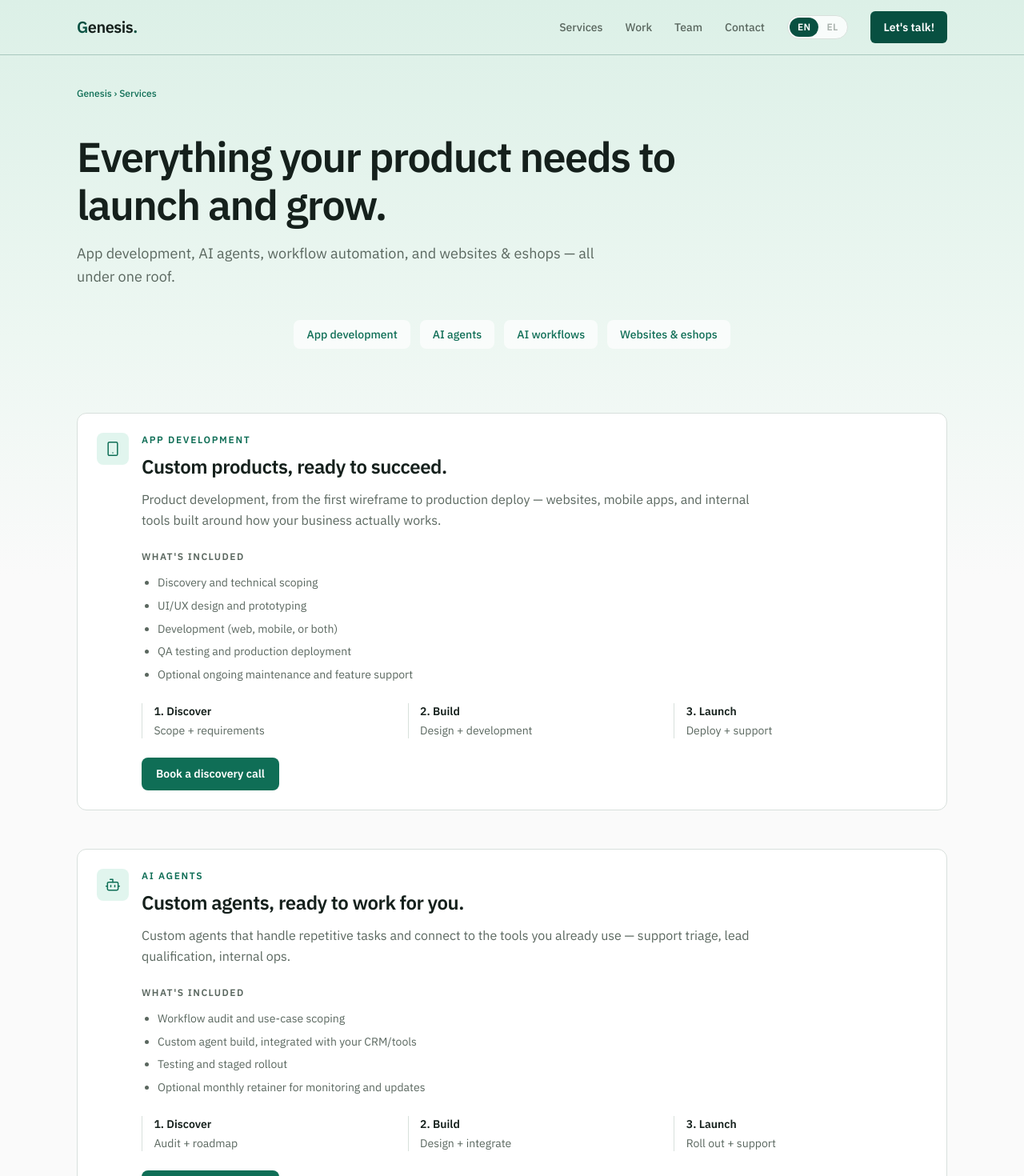
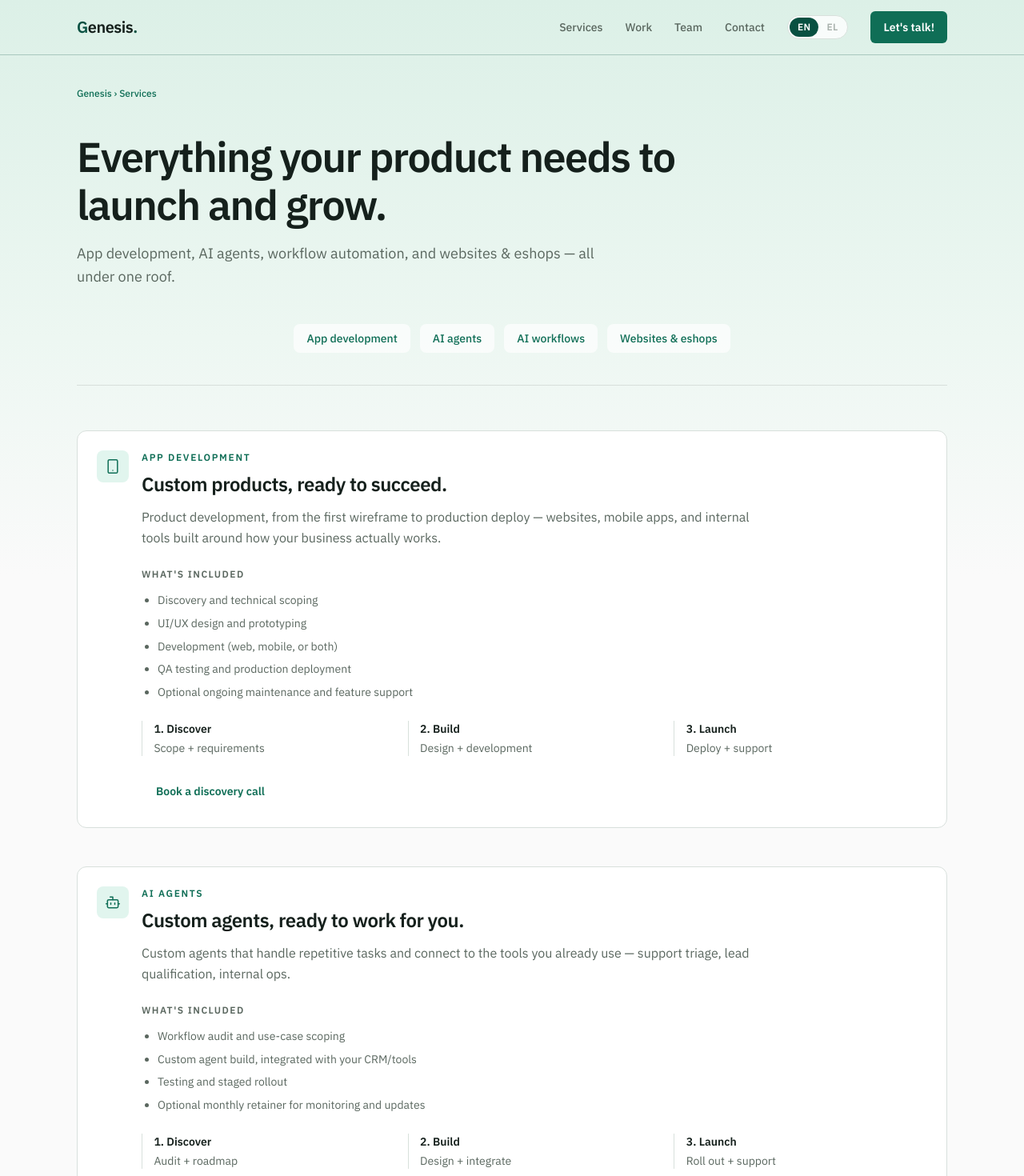
Before and after one commit to TasosPateritsas/genesis-landing, a Next.js app: page /services in a window 1280 px wide. Shown: the top 1470 px of the page at 80% size. Built offline with nearby package versions, Linux system fonts and the light colour scheme.

Commit message:
AGE-3 comment 10: align services spacing and primary button hovers
Add the chip divider with the specified gaps, switch in-card CTAs to the chip hover treatment, and darken homepage Let's talk buttons to #085041.

Co-authored-by: TasosPateritsas <TasosPateritsas@users.noreply.github.com>

```diff
--- a/src/app/globals.css
+++ b/src/app/globals.css
@@ -287,12 +287,23 @@ body {
   display: inline-flex;
   align-items: center;
   margin-top: 1.5rem;
-  border-radius: 8px;
-  background-color: #0f6e56;
   padding: 10px 18px;
-  color: #ffffff;
   font-size: 0.875rem;
   font-weight: 600;
+}
+
+.services-chips {
+  margin-top: 45px;
+}
+
+.services-divider {
+  margin-top: 40px;
+  border: 0;
+  border-top: 0.5px solid rgba(0, 0, 0, 0.1);
+}
+
+.services-blocks {
+  margin-top: 56px;
 }
 
 .services-closing {
@@ -310,11 +321,14 @@ body {
   color: #085041;
 }
 
-.btn-primary {
+.services-closing-cta {
   border: none;
   border-radius: 8px;
+  padding: 10px 22px;
+}
+
+.btn-primary {
   background-color: #0f6e56;
-  padding: 10px 22px;
   color: #ffffff;
   transition: background-color 150ms;
 }
--- a/src/components/Header.tsx
+++ b/src/components/Header.tsx
@@ -51,7 +51,7 @@ export function Header() {
           <LanguageToggle />
           <Link
             href="/#contact"
-            className="inline-flex h-10 items-center rounded-md bg-accent px-4 text-sm font-semibold text-white transition-colors hover:bg-accent-hover"
+            className="btn-primary inline-flex h-10 items-center rounded-md px-4 text-sm font-semibold"
           >
             {t.nav.cta}
           </Link>
@@ -107,7 +107,7 @@ export function Header() {
             <li className="pt-1">
               <Link
                 href="/#contact"
-                className="flex h-11 items-center justify-center rounded-md bg-accent text-sm font-semibold text-white"
+                className="btn-primary flex h-11 items-center justify-center rounded-md text-sm font-semibold"
                 onClick={() => setOpen(false)}
               >
                 {t.nav.cta}
--- a/src/components/Hero.tsx
+++ b/src/components/Hero.tsx
@@ -33,7 +33,7 @@ export function Hero() {
           <div className="mt-9 flex flex-col gap-3 sm:flex-row sm:items-center">
             <a
               href="#contact"
-              className="inline-flex h-12 items-center justify-center rounded-md bg-accent px-6 text-sm font-semibold text-white transition-colors hover:bg-accent-hover"
+              className="btn-primary inline-flex h-12 items-center justify-center rounded-md px-6 text-sm font-semibold"
             >
               {t.hero.primaryCta}
             </a>
--- a/src/components/ServiceDetail.tsx
+++ b/src/components/ServiceDetail.tsx
@@ -59,7 +59,7 @@ export function ServiceDetail({ block, includedLabel, cta, from }: ServiceDetail
               ))}
             </ol>
 
-            <Link href="/#contact" className="service-inline-cta">
+            <Link href="/#contact" className="service-chip service-inline-cta">
               {cta}
             </Link>
           </div>
--- a/src/components/ServicesPage.tsx
+++ b/src/components/ServicesPage.tsx
@@ -18,7 +18,7 @@ export function ServicesPage() {
       <LocaleDocumentMeta title={page.metaTitle} description={page.metaDescription} />
       <Header />
       <main className="services-page pt-16 md:pt-[4.25rem]">
-        <div className="section-pad container-narrow pb-16 pt-8 md:pb-20 md:pt-10">
+        <div className="section-pad container-narrow pt-8 md:pt-10">
           <p className="services-breadcrumb">{page.breadcrumb}</p>
 
           <h1 className="mt-10 max-w-3xl text-[clamp(2rem,4.2vw,3.25rem)] font-semibold leading-[1.15] tracking-[-0.03em] text-ink">
@@ -31,7 +31,7 @@ export function ServicesPage() {
 
           <nav
             aria-label={t.nav.services}
-            className="mt-10 flex flex-wrap justify-center gap-3"
+            className="services-chips flex flex-wrap justify-center gap-3"
           >
             {page.chips.map((chip) => (
               <a key={chip.href} href={chip.href} className="service-chip px-4 py-2 text-sm font-medium">
@@ -39,9 +39,10 @@ export function ServicesPage() {
               </a>
             ))}
           </nav>
+          <hr className="services-divider" />
         </div>
 
-        <div className="section-pad container-narrow space-y-12 pb-20">
+        <div className="services-blocks section-pad container-narrow space-y-12 pb-16">
           {t.services.items.map((service, index) => {
             const block = page.blocks.find((entry) => entry.id === placeholderIds[index]);
             if (block) {
@@ -81,7 +82,10 @@ export function ServicesPage() {
             <p className="services-closing-subtext mx-auto mt-3 max-w-xl text-base leading-relaxed">
               {page.closingSubtext}
             </p>
-            <Link href="/#contact" className="btn-primary mt-6 inline-flex text-sm font-semibold">
+            <Link
+              href="/#contact"
+              className="btn-primary services-closing-cta mt-6 inline-flex text-sm font-semibold"
+            >
               {page.closingCta}
             </Link>
           </div>
```
